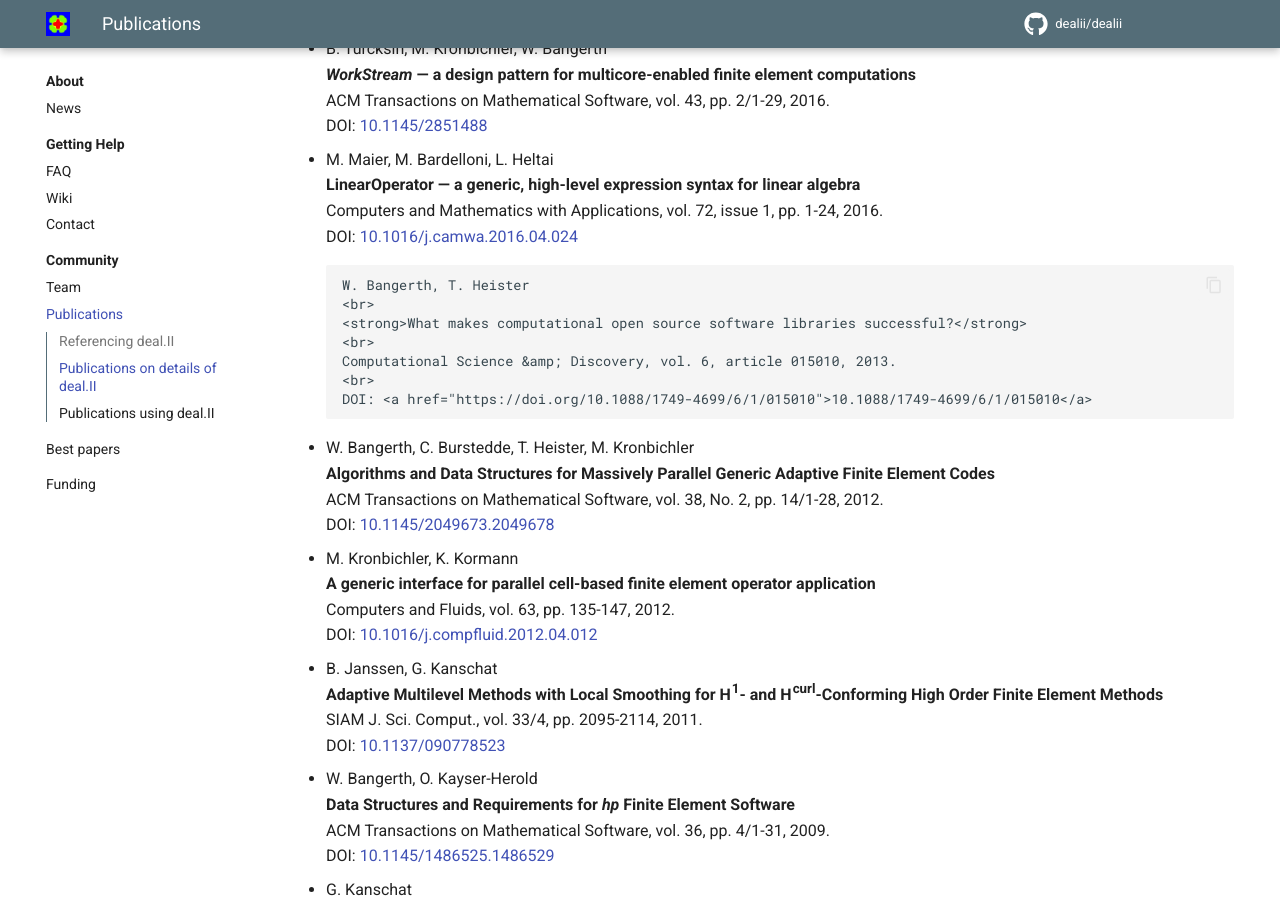
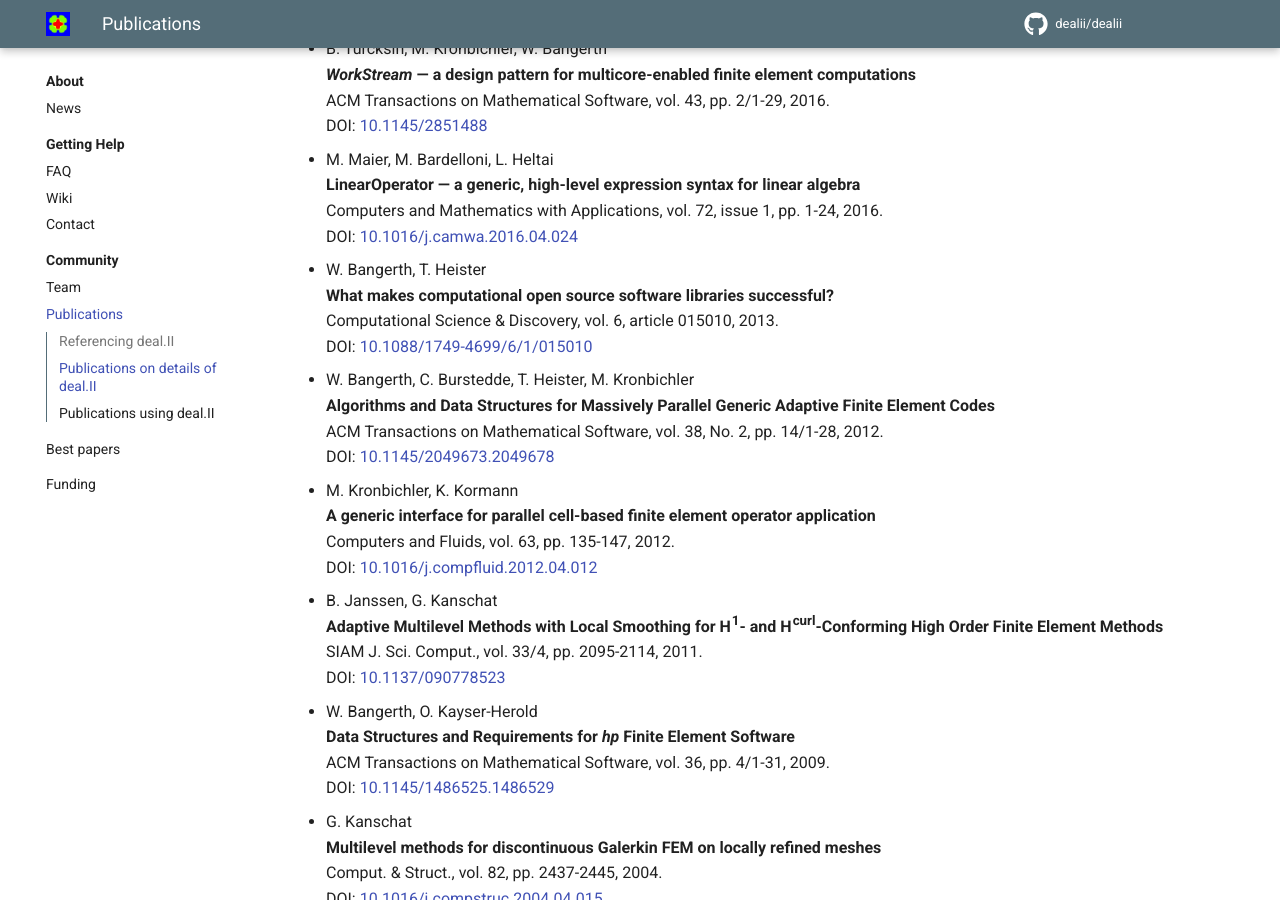
Before and after one commit to dealii/website, an MkDocs documentation site: the page built from docs/community/publications.md, in a window 1280 px wide and 900 px high, scrolled down 3611 px. Built offline with MkDocs 1.6.1 and Material for MkDocs 9.7.7, drawn with Linux system fonts in a browser that asks for light colours; nearby versions of some CDN libraries; library files that are not in the unit come from our copies; comment, search, counter and statistics services are not loaded.

```diff
--- a/docs/community/publications.md
+++ b/docs/community/publications.md
@@ -336,7 +336,7 @@ components of <abbr>deal.II</abbr>:
         DOI: <a href="https://doi.org/10.1016/j.camwa.2016.04.024">10.1016/j.camwa.2016.04.024</a>
         <!-- http://www.sciencedirect.com/science/article/pii/S089812211630205X -->
 
-        W. Bangerth, T. Heister
+-       W. Bangerth, T. Heister
         <br>
         <strong>What makes computational open source software libraries successful?</strong>
         <br>
```
